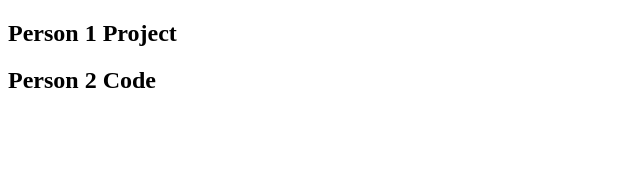
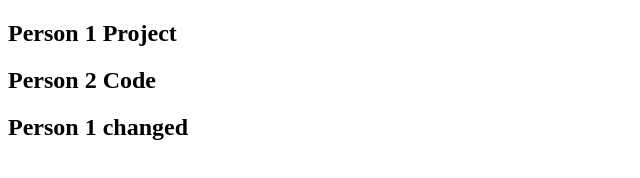
Before and after one commit to Atyam-Pravallika/Git-cloning, a plain HTML site: page index.html in a window 1280 px wide. Shown: the whole page, without its empty margins (0-640 px from the left). Drawn offline with Linux system fonts and the light colour scheme.

Commit message:
person1 changes

```diff
--- a/index.html
+++ b/index.html
@@ -8,5 +8,6 @@
 <body>
     <h2>Person 1 Project</h2>
     <h2>Person 2 Code</h2>
+    <h2>Person 1 changed</h2>
 </body>
 </html>
```
